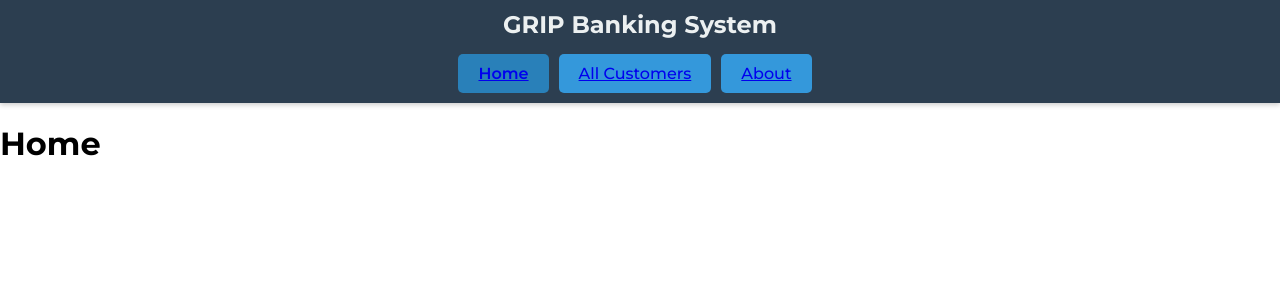
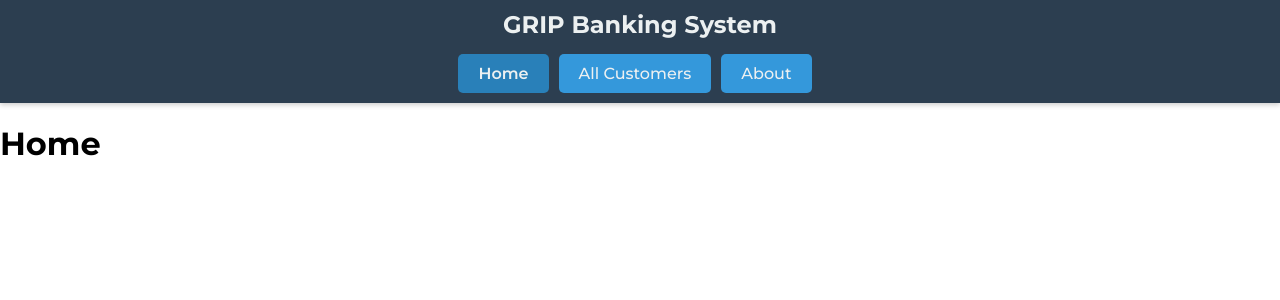
Before and after one commit to snehguptafr/GRIP-banking-system, a React (Vite) app in the folder banking-client/: page / in a window 1280 px wide. Shown: the top 300 px of the page. Built offline with nearby package versions, Linux system fonts and the light colour scheme.

Commit message:
minor fix

```diff
--- a/banking-client/src/components/Navbar.jsx
+++ b/banking-client/src/components/Navbar.jsx
@@ -9,9 +9,9 @@ export default function Navbar() {
     <nav>
       <span className="nav-heading">GRIP Banking System</span>
       <div className="nav-links">
-        <span className={`nav-pills ${pathname === '/' && 'active'}`}><Link to={'/'}>Home</Link></span>
-        <span className={`nav-pills ${pathname === '/customers' && 'active'}`}  ><Link to={'/customers'}>All Customers</Link></span>
-        <span className={`nav-pills ${pathname === '/about' && 'active'}`}  ><Link to={'/about'}>About</Link></span>
+      <Link to={'/'}><span className={`nav-pills ${pathname === '/' && 'active'}`}>Home</span></Link>
+      <Link to={'/customers'}><span className={`nav-pills ${pathname === '/customers' && 'active'}`}  >All Customers</span></Link>
+      <Link to={'/about'}><span className={`nav-pills ${pathname === '/about' && 'active'}`}  >About</span></Link>
       </div>
     </nav>
   );
```
